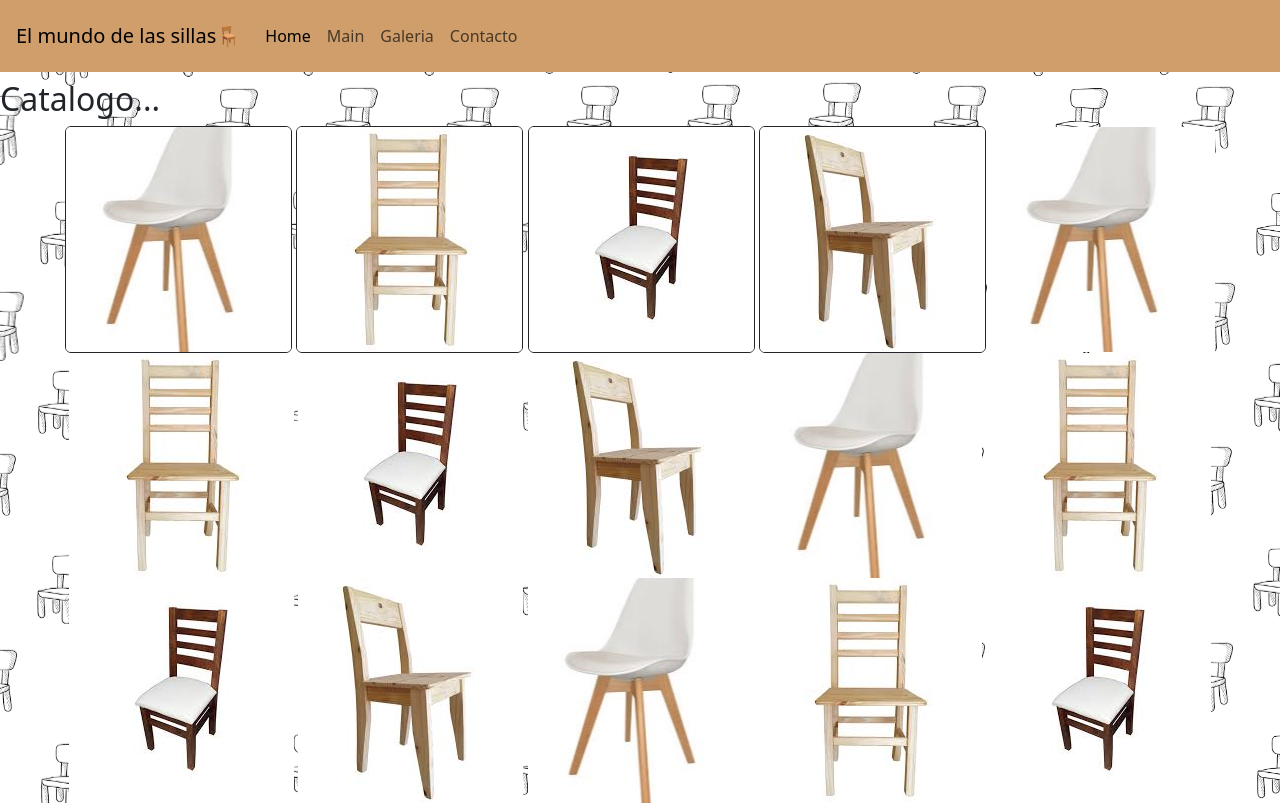
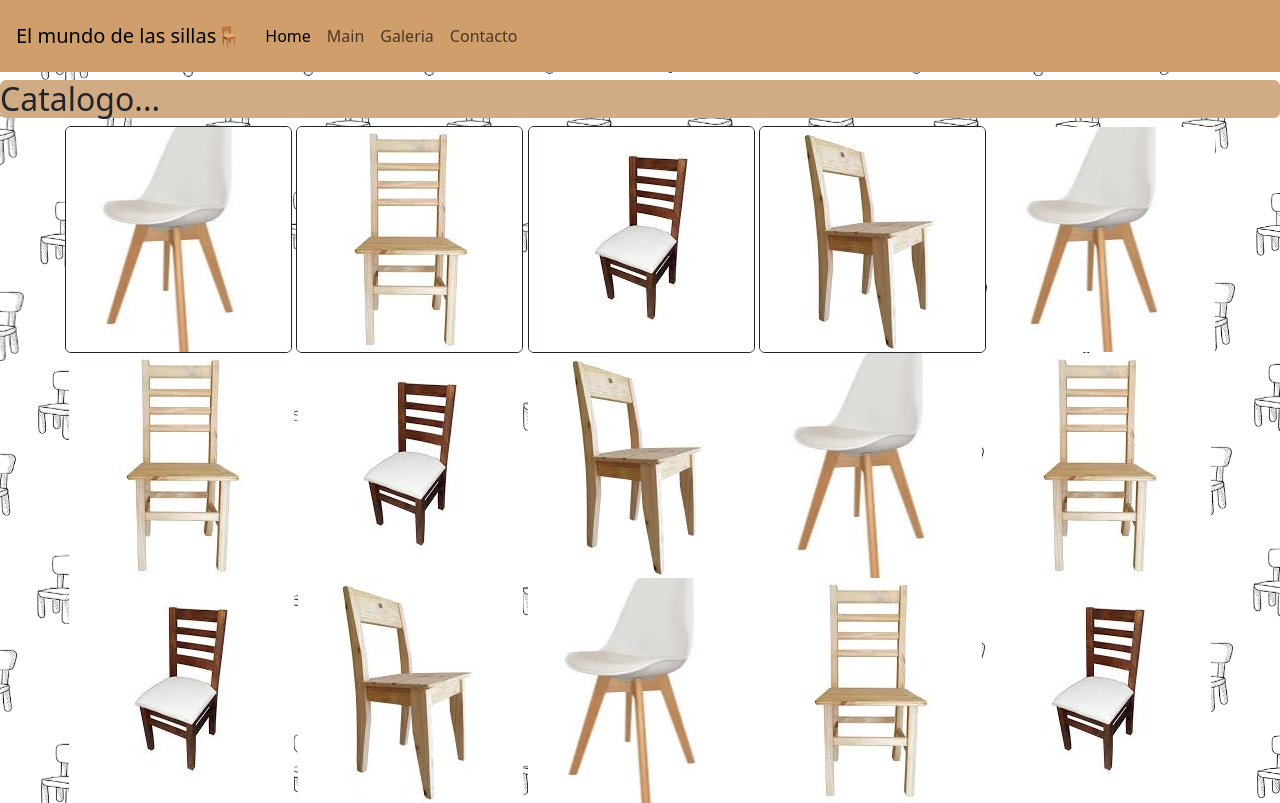
Before and after one commit to martiiburd/pag-sillas, a plain HTML site: page galeria.html in a window 1280 px wide. Drawn offline with nearby package versions, Linux system fonts and the light colour scheme.

Commit message:
cambios en archivos galeria y style

```diff
--- a/galeria.html
+++ b/galeria.html
@@ -36,7 +36,7 @@
 </header>
 <section class="galeria">
 
-    <h2 class="">Catalogo...</h2>
+    <h2 class="rounded text-dark catalogo">Catalogo...</h2>
     <div class="div-galeria">
         <img class="zoom border border-dark rounded" src="./img/silla1.jpg" alt="">
         <img class="zoom border border-dark rounded" src="./img/silla2.jpg" alt="">
--- a/style.css
+++ b/style.css
@@ -15,9 +15,8 @@ body{
 
 .galeria{
     padding-top: 4rem;
+}
 
-
-}
 .div-galeria{
     text-align: center;
     border-radius: 1px solid #A5723B;
@@ -31,3 +30,6 @@ body{
 .zoom:hover{
     transform: scale(1.2);
 }
+.catalogo{
+    background-color: #d1ab83;
+}
```
